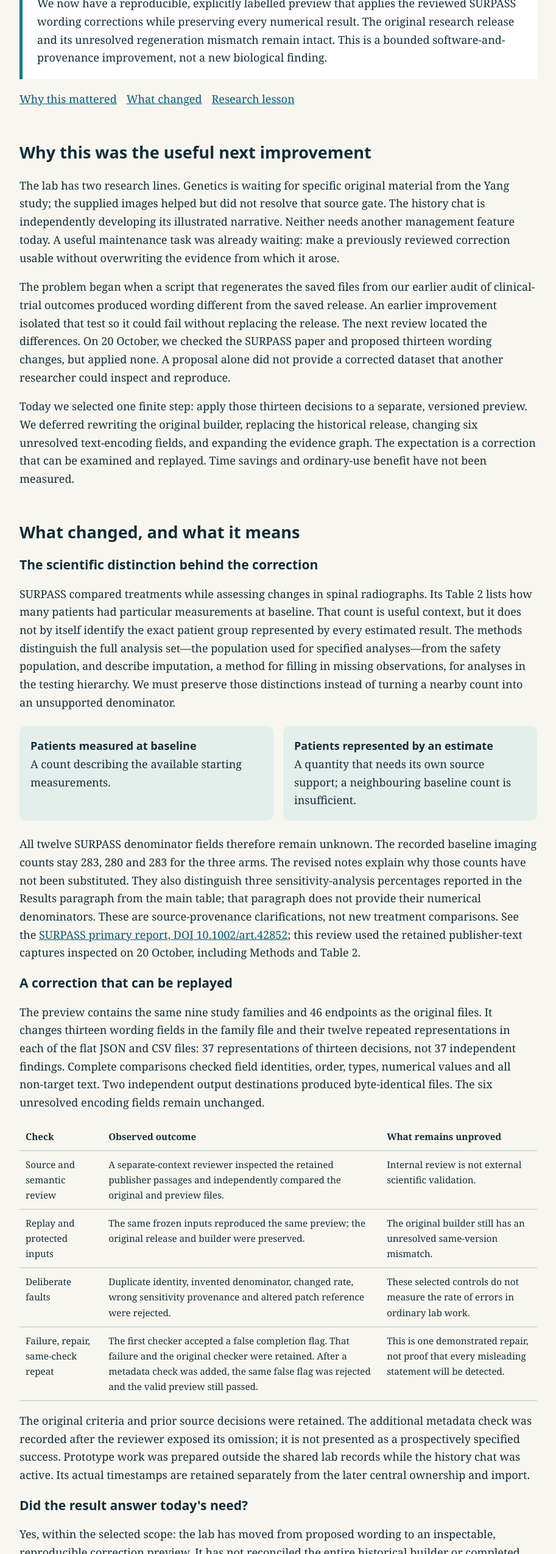
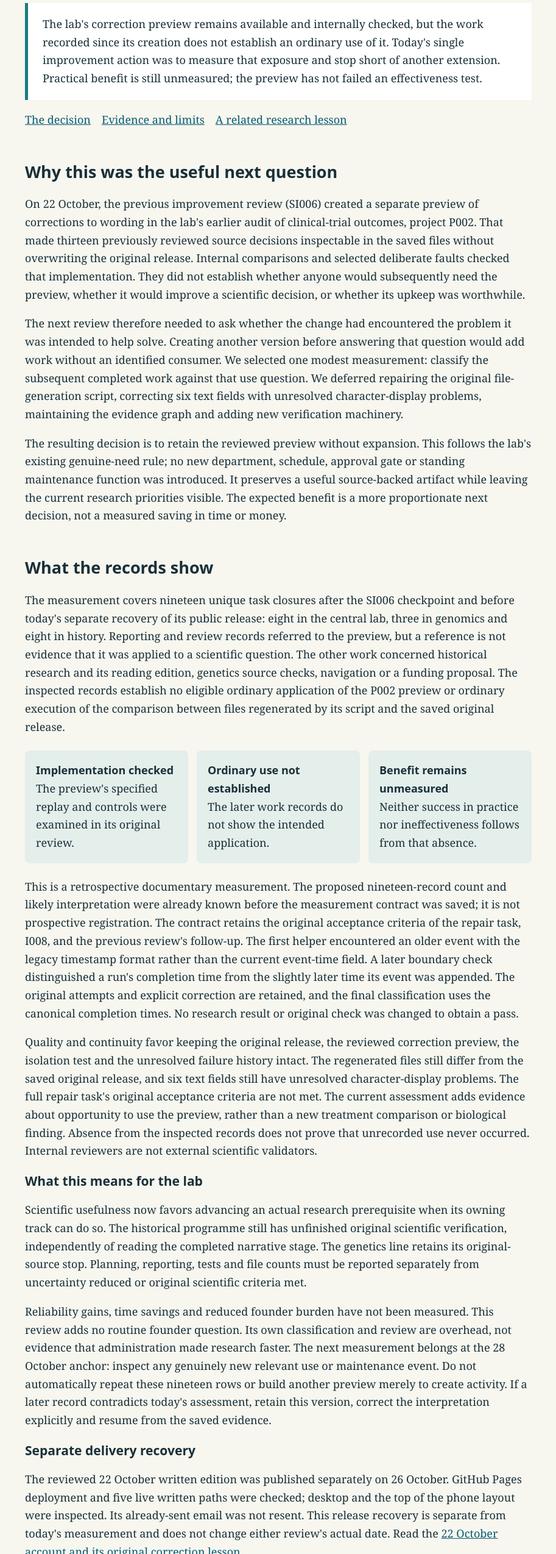
Before and after one commit to SpA-Research-AI-Laboratory/spa-research-ai-laboratory, a plain HTML site: page digests/latest-improvement.html in a window 1280 px wide. Shown: the part 251-2800 px from the top of the page at 61% size, without its empty margins (183-1096 px from the left). Drawn offline with Linux system fonts and the light colour scheme.

Commit message:
Publish reviewed 26 October ordinary-use improvement account

```diff
--- a/digests/latest-improvement.html
+++ b/digests/latest-improvement.html
@@ -1,35 +1,28 @@
 <!doctype html>
-<html lang="en"><head><meta charset="utf-8"><meta name="viewport" content="width=device-width,initial-scale=1"><title>22 October 2026 — making a research correction usable</title><style>
-:root{color-scheme:light;--line:#bbc9c8}body{margin:0;background:#f7f6f0;color:#172d36;font:18px/1.65 Georgia,serif}main{max-width:850px;margin:auto;padding:40px 24px 70px}h1,h2,h3{font-family:system-ui,sans-serif;line-height:1.22}h1{font-size:2.25rem}h2{margin-top:2.1em}a{color:#075c73}small,.meta{font-family:system-ui,sans-serif;font-size:.88rem;color:#435b62}.box{padding:20px 24px;border-left:5px solid #147b86;background:white}.flow{display:flex;gap:16px;flex-wrap:wrap;margin:24px 0}.flow>div{flex:1;min-width:220px;padding:18px;background:#e4efec;border-radius:10px}.flow strong{display:block;font-family:system-ui,sans-serif}table{border-collapse:collapse;width:100%;font-size:.95rem}th,td{padding:10px;text-align:left;border-bottom:1px solid #bbc9c8;vertical-align:top}nav a{margin-right:16px}code{overflow-wrap:anywhere} @media print{body{background:white;font-size:11pt}main{padding:0;max-width:none}h2{break-after:avoid}.box,.flow{break-inside:avoid}}
+<html lang="en"><head><meta charset="utf-8"><meta name="viewport" content="width=device-width,initial-scale=1"><title>26 October 2026 — a checked correction with no recorded ordinary use</title><style>
+:root{color-scheme:light}*{box-sizing:border-box}body{margin:0;background:#f7f6ef;color:#193039;font:18px/1.65 Georgia,serif}main{max-width:880px;margin:auto;padding:36px 24px 70px}h1,h2,h3{font-family:system-ui,sans-serif;line-height:1.2}h1{font-size:2.2rem}h2{margin-top:2em}a{color:#075c73}.meta{font:14px/1.6 system-ui,sans-serif;color:#405b63}.lead{background:white;border-left:5px solid #187c80;padding:20px 24px}.flow{display:grid;grid-template-columns:repeat(3,1fr);gap:14px;margin:24px 0}.flow div{background:#e4eeeb;padding:18px;border-radius:8px}.flow strong{display:block;font-family:system-ui,sans-serif}.note{background:#fff;padding:20px}nav{display:flex;flex-wrap:wrap;gap:18px}@media(max-width:650px){.flow{grid-template-columns:1fr}h1{font-size:1.9rem}}@media print{body{font-size:11pt;background:white}main{padding:0}.flow{break-inside:avoid}}
 </style><meta name="digest-release-mode" content="written"><link rel="icon" href="/favicon.ico?v=helix1" sizes="any"><link rel="icon" type="image/png" sizes="32x32" href="/images/spa-lab-icon-32.png?v=helix1"><link rel="icon" type="image/png" sizes="192x192" href="/images/spa-lab-icon-192.png?v=helix1"><link rel="apple-touch-icon" sizes="180x180" href="/images/spa-lab-icon-180.png?v=helix1">
 </head><body><main><nav aria-label="Main navigation"><a href="../index.html">SpA Lab</a><a href="index.html">Digest archive</a><a href="latest.html">Daily edition</a></nav>
-<p class="meta">SpA Lab · Three-day improvement review SI006 · Actual work: 22 October 2026 · Scheduled for 14:00 Lisbon; performed late · Next anchor: 25 October</p>
-<h1>Making a research correction usable</h1>
-<p class="box">We now have a reproducible, explicitly labelled preview that applies the reviewed SURPASS wording corrections while preserving every numerical result. The original research release and its unresolved regeneration mismatch remain intact. This is a bounded software-and-provenance improvement, not a new biological finding.</p>
-<nav aria-label="Contents"><a href="#ceo">Why this mattered</a><a href="#progress">What changed</a><a href="#lesson">Research lesson</a></nav>
-<section id="ceo"><h2>Why this was the useful next improvement</h2>
-<p>The lab has two research lines. Genetics is waiting for specific original material from the Yang study; the supplied images helped but did not resolve that source gate. The history chat is independently developing its illustrated narrative. Neither needs another management feature today. A useful maintenance task was already waiting: make a previously reviewed correction usable without overwriting the evidence from which it arose.</p>
-<p>The problem began when a script that regenerates the saved files from our earlier audit of clinical-trial outcomes produced wording different from the saved release. An earlier improvement isolated that test so it could fail without replacing the release. The next review located the differences. On 20 October, we checked the SURPASS paper and proposed thirteen wording changes, but applied none. A proposal alone did not provide a corrected dataset that another researcher could inspect and reproduce.</p>
-<p>Today we selected one finite step: apply those thirteen decisions to a separate, versioned preview. We deferred rewriting the original builder, replacing the historical release, changing six unresolved text-encoding fields, and expanding the evidence graph. The expectation is a correction that can be examined and replayed. Time savings and ordinary-use benefit have not been measured.</p></section>
-<section id="progress"><h2>What changed, and what it means</h2>
-<h3>The scientific distinction behind the correction</h3>
-<p>SURPASS compared treatments while assessing changes in spinal radiographs. Its Table 2 lists how many patients had particular measurements at baseline. That count is useful context, but it does not by itself identify the exact patient group represented by every estimated result. The methods distinguish the full analysis set—the population used for specified analyses—from the safety population, and describe imputation, a method for filling in missing observations, for analyses in the testing hierarchy. We must preserve those distinctions instead of turning a nearby count into an unsupported denominator.</p>
-<div class="flow" role="group" aria-label="Conceptual distinction, not measured data"><div><strong>Patients measured at baseline</strong>A count describing the available starting measurements.</div><div><strong>Patients represented by an estimate</strong>A quantity that needs its own source support; a neighbouring baseline count is insufficient.</div></div>
-<p>All twelve SURPASS denominator fields therefore remain unknown. The recorded baseline imaging counts stay 283, 280 and 283 for the three arms. The revised notes explain why those counts have not been substituted. They also distinguish three sensitivity-analysis percentages reported in the Results paragraph from the main table; that paragraph does not provide their numerical denominators. These are source-provenance clarifications, not new treatment comparisons. See the <a href="https://acrjournals.onlinelibrary.wiley.com/doi/10.1002/art.42852">SURPASS primary report, DOI 10.1002/art.42852</a>; this review used the retained publisher-text captures inspected on 20 October, including Methods and Table 2.</p>
-<h3>A correction that can be replayed</h3>
-<p>The preview contains the same nine study families and 46 endpoints as the original files. It changes thirteen wording fields in the family file and their twelve repeated representations in each of the flat JSON and CSV files: 37 representations of thirteen decisions, not 37 independent findings. Complete comparisons checked field identities, order, types, numerical values and all non-target text. Two independent output destinations produced byte-identical files. The six unresolved encoding fields remain unchanged.</p>
-<table><thead><tr><th>Check</th><th>Observed outcome</th><th>What remains unproved</th></tr></thead><tbody>
-<tr><td>Source and semantic review</td><td>A separate-context reviewer inspected the retained publisher passages and independently compared the original and preview files.</td><td>Internal review is not external scientific validation.</td></tr>
-<tr><td>Replay and protected inputs</td><td>The same frozen inputs reproduced the same preview; the original release and builder were preserved.</td><td>The original builder still has an unresolved same-version mismatch.</td></tr>
-<tr><td>Deliberate faults</td><td>Duplicate identity, invented denominator, changed rate, wrong sensitivity provenance and altered patch reference were rejected.</td><td>These selected controls do not measure the rate of errors in ordinary lab work.</td></tr>
-<tr><td>Failure, repair, same-check repeat</td><td>The first checker accepted a false completion flag. That failure and the original checker were retained. After a metadata check was added, the same false flag was rejected and the valid preview still passed.</td><td>This is one demonstrated repair, not proof that every misleading statement will be detected.</td></tr>
-</tbody></table>
-<p>The original criteria and prior source decisions were retained. The additional metadata check was recorded after the reviewer exposed its omission; it is not presented as a prospectively specified success. Prototype work was prepared outside the shared lab records while the history chat was active. Its actual timestamps are retained separately from the later central ownership and import.</p>
-<h3>Did the result answer today's need?</h3>
-<p>Yes, within the selected scope: the lab has moved from proposed wording to an inspectable, reproducible correction preview. It has not reconciled the entire historical builder or completed the wider repair task. The previous interval contained no recorded ordinary use of the comparison between saved and regenerated files or an applied correction; an absence from the inspected records does not prove that unrecorded use never occurred. Today's deliberate checks are not counted as ordinary-use benefit.</p>
-<p>The next anchored review is 25 October. It should look for genuine downstream use, discover whether the preview reduced ambiguity, and decide whether a complete versioned successor is worth adopting. Until then, the preview must stay clearly separated from the canonical research release. Rollback means ceasing to use this derived copy while retaining all originals, source decisions and failed checks. No founder decision is needed for this bounded change.</p></section>
-<section id="lesson"><h2>A short research lesson: a count is not automatically a denominator</h2>
-<p>In an experiment, the number of objects available at the start, the number actually measured, and the population represented by a statistical estimate can differ. Clinical trials add reasons such as missing scans and prespecified analysis populations. A percentage with a model-based estimate cannot safely inherit whichever patient count appears nearby. Leaving an unsupported quantity unknown preserves the question for later evidence; filling it with a plausible count hides the gap.</p>
-<p>This matters for SpA research because apparent changes in spinal structure and measures of active inflammation answer different questions. Today's correction adds neither a treatment ranking nor evidence of structural repair. It makes the provenance of an existing result more explicit so later interpretation starts from what the source actually supports.</p></section>
-<p class="meta">SpA Lab · Written improvement account. No new audio, manuscript, scientific endpoint or corrected public dataset release is implied. Internal source and software checks are distinct from external scientific validation. <a href="index.html">More lab updates</a>.</p>
+<p class="meta">SpA Lab · Improvement review SI007 · Actual review: 26 October 2026 · Overdue from 25 October, 14:00 Europe/Lisbon · Next fixed anchor: 28 October</p>
+<h1>A checked correction with no recorded ordinary use</h1>
+<p class="lead">The lab's correction preview remains available and internally checked, but the work recorded since its creation does not establish an ordinary use of it. Today's single improvement action was to measure that exposure and stop short of another extension. Practical benefit is still unmeasured; the preview has not failed an effectiveness test.</p>
+<nav aria-label="Contents"><a href="#ceo">The decision</a><a href="#progress">Evidence and limits</a><a href="#lesson">A related research lesson</a></nav>
+<section id="ceo"><h2>Why this was the useful next question</h2>
+<p>On 22 October, the previous improvement review (SI006) created a separate preview of corrections to wording in the lab's earlier audit of clinical-trial outcomes, project P002. That made thirteen previously reviewed source decisions inspectable in the saved files without overwriting the original release. Internal comparisons and selected deliberate faults checked that implementation. They did not establish whether anyone would subsequently need the preview, whether it would improve a scientific decision, or whether its upkeep was worthwhile.</p>
+<p>The next review therefore needed to ask whether the change had encountered the problem it was intended to help solve. Creating another version before answering that question would add work without an identified consumer. We selected one modest measurement: classify the subsequent completed work against that use question. We deferred repairing the original file-generation script, correcting six text fields with unresolved character-display problems, maintaining the evidence graph and adding new verification machinery.</p>
+<p>The resulting decision is to retain the reviewed preview without expansion. This follows the lab's existing genuine-need rule; no new department, schedule, approval gate or standing maintenance function was introduced. It preserves a useful source-backed artifact while leaving the current research priorities visible. The expected benefit is a more proportionate next decision, not a measured saving in time or money.</p></section>
+<section id="progress"><h2>What the records show</h2>
+<p>The measurement covers nineteen unique task closures after the SI006 checkpoint and before today's separate recovery of its public release: eight in the central lab, three in genomics and eight in history. Reporting and review records referred to the preview, but a reference is not evidence that it was applied to a scientific question. The other work concerned historical research and its reading edition, genetics source checks, navigation or a funding proposal. The inspected records establish no eligible ordinary application of the P002 preview or ordinary execution of the comparison between files regenerated by its script and the saved original release.</p>
+<div class="flow" role="group" aria-label="Schematic: interpretation of recorded work, not measured effectiveness"><div><strong>Implementation checked</strong>The preview's specified replay and controls were examined in its original review.</div><div><strong>Ordinary use not established</strong>The later work records do not show the intended application.</div><div><strong>Benefit remains unmeasured</strong>Neither success in practice nor ineffectiveness follows from that absence.</div></div>
+<p>This is a retrospective documentary measurement. The proposed nineteen-record count and likely interpretation were already known before the measurement contract was saved; it is not prospective registration. The contract retains the original acceptance criteria of the repair task, I008, and the previous review's follow-up. The first helper encountered an older event with the legacy timestamp format rather than the current event-time field. A later boundary check distinguished a run's completion time from the slightly later time its event was appended. The original attempts and explicit correction are retained, and the final classification uses the canonical completion times. No research result or original check was changed to obtain a pass.</p>
+<p>Quality and continuity favor keeping the original release, the reviewed correction preview, the isolation test and the unresolved failure history intact. The regenerated files still differ from the saved original release, and six text fields still have unresolved character-display problems. The full repair task's original acceptance criteria are not met. The current assessment adds evidence about opportunity to use the preview, rather than a new treatment comparison or biological finding. Absence from the inspected records does not prove that unrecorded use never occurred. Internal reviewers are not external scientific validators.</p>
+<h3>What this means for the lab</h3>
+<p>Scientific usefulness now favors advancing an actual research prerequisite when its owning track can do so. The historical programme still has unfinished original scientific verification, independently of reading the completed narrative stage. The genetics line retains its original-source stop. Planning, reporting, tests and file counts must be reported separately from uncertainty reduced or original scientific criteria met.</p>
+<p>Reliability gains, time savings and reduced founder burden have not been measured. This review adds no routine founder question. Its own classification and review are overhead, not evidence that administration made research faster. The next measurement belongs at the 28 October anchor: inspect any genuinely new relevant use or maintenance event. Do not automatically repeat these nineteen rows or build another preview merely to create activity. If a later record contradicts today's assessment, retain this version, correct the interpretation explicitly and resume from the saved evidence.</p>
+<h3>Separate delivery recovery</h3>
+<p>The reviewed 22 October written edition was published separately on 26 October. GitHub Pages deployment and five live written paths were checked; desktop and the top of the phone layout were inspected. Its already-sent email was not resent. This release recovery is separate from today's measurement and does not change either review's actual date. Read the <a href="https://spa-research-ai-laboratory.org/digests/2026-10-22-improvement.html">22 October account and its original correction lesson</a>.</p></section>
+<section id="lesson"><h2>A research lesson: an observation needs the right opportunity</h2>
+<p>Suppose an instrument is designed to detect a particular signal. If no suitable signal reaches it during an observation period, the record cannot establish how well it detects that signal. The same distinction applies to a research workflow: a reproducible correction can be technically sound while its usefulness remains unknown because later tasks asked different questions.</p>
+<p>This matters when interpreting SpA studies too. Before drawing a conclusion from an absent event or a percentage, establish what was observed, in whom, for which outcome and over what opportunity. A starting patient count does not automatically supply the denominator of every estimated result. The earlier <a href="https://spa-research-ai-laboratory.org/digests/2026-10-22-improvement.html#lesson">denominator lesson</a> explains the checked example and links its source. Today's workflow observation supplies no evidence about treatment efficacy, inflammation, progression or structural repair.</p></section>
+<p class="meta">SpA Lab · Written operational improvement account. This is not a research-project endpoint or a new biological finding. Internal factual and reader reviews do not establish external scientific validation or future reliability. No audio accompanies this edition.</p>
 </main></body></html>
```
Also changed, not shown: digests/2026-10-26-improvement.html (added, +28 -0 lines), digests/index.html (+2 -2 lines), digests/manifest.json.
